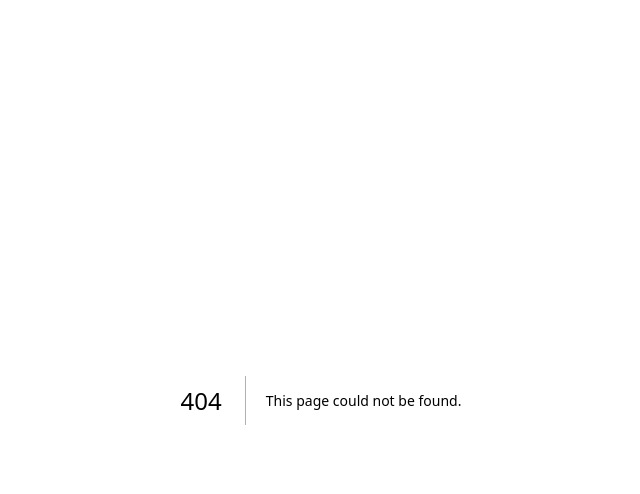
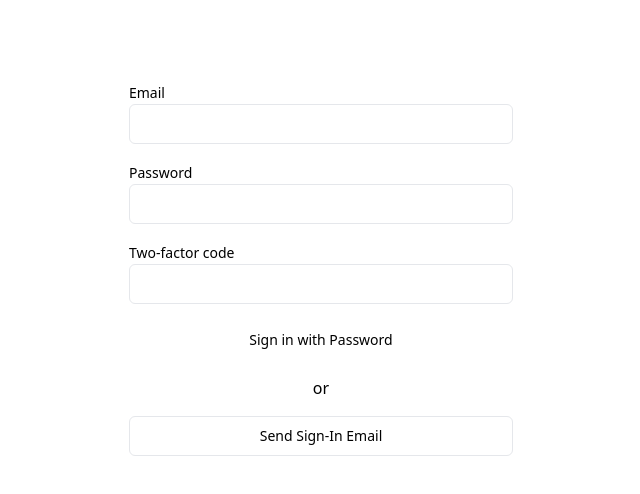
Before and after one commit to oussrh/Foodify, a Next.js app: page /login in a window 1280 px wide. Before the commit this address had no page. Shown: the top 494 px of the page, without its empty margins (319-959 px from the left). Built offline with nearby package versions, Linux system fonts and the light colour scheme.

Commit message:
Fix README bullet formatting

```diff
--- /dev/null
+++ b/app/api/auth/[...nextauth]/route.ts
@@ -0,0 +1 @@
+export { GET, POST } from '@/auth'
--- a/app/layout.tsx
+++ b/app/layout.tsx
@@ -1,5 +1,6 @@
 import './globals.css'
 import { ThemeProvider } from '@/components/theme-provider'
+import { SessionProvider } from 'next-auth/react'
 import type { Metadata } from 'next'
 
 export const metadata: Metadata = {
@@ -11,9 +12,11 @@ export default function RootLayout({ children }: { children: React.ReactNode })
   return (
     <html lang="en" suppressHydrationWarning>
       <body>
-        <ThemeProvider attribute="class" defaultTheme="system" enableSystem>
-          {children}
-        </ThemeProvider>
+        <SessionProvider>
+          <ThemeProvider attribute="class" defaultTheme="system" enableSystem>
+            {children}
+          </ThemeProvider>
+        </SessionProvider>
       </body>
     </html>
   )
--- /dev/null
+++ b/app/login/page.tsx
@@ -0,0 +1,49 @@
+'use client'
+
+import { useState } from 'react'
+import { useRouter } from 'next/navigation'
+import { signIn } from 'next-auth/react'
+import { Button } from '@/components/ui/button'
+import { Input } from '@/components/ui/input'
+import { Label } from '@/components/ui/label'
+
+export default function LoginPage() {
+  const [email, setEmail] = useState('')
+  const [password, setPassword] = useState('')
+  const [code, setCode] = useState('')
+  const router = useRouter()
+
+  const onCredentials = async (e: React.FormEvent) => {
+    e.preventDefault()
+    await signIn('credentials', { email, password, code, redirect: false })
+    router.push('/admin')
+  }
+
+  const onEmail = async () => {
+    await signIn('resend', { email, redirect: false })
+  }
+
+  return (
+    <div className="max-w-sm mx-auto mt-20 space-y-4">
+      <form onSubmit={onCredentials} className="space-y-4">
+        <div>
+          <Label htmlFor="email">Email</Label>
+          <Input id="email" value={email} onChange={(e) => setEmail(e.target.value)} />
+        </div>
+        <div>
+          <Label htmlFor="password">Password</Label>
+          <Input id="password" type="password" value={password} onChange={(e) => setPassword(e.target.value)} />
+        </div>
+        <div>
+          <Label htmlFor="code">Two-factor code</Label>
+          <Input id="code" value={code} onChange={(e) => setCode(e.target.value)} />
+        </div>
+        <Button type="submit" className="w-full">Sign in with Password</Button>
+      </form>
+      <div className="text-center">or</div>
+      <Button variant="outline" className="w-full" onClick={onEmail}>
+        Send Sign-In Email
+      </Button>
+    </div>
+  )
+}
--- a/components/admin/header.tsx
+++ b/components/admin/header.tsx
@@ -1,6 +1,8 @@
 'use client'
 
 import { ThemeToggle } from '@/components/theme-toggle'
+import { signOut } from 'next-auth/react'
+import { Button } from '@/components/ui/button'
 
 export default function AdminHeader() {
 
@@ -9,6 +11,9 @@ export default function AdminHeader() {
       <h1 className="text-lg font-bold">Foodify Admin</h1>
       <div className="flex items-center gap-2">
         <ThemeToggle />
+        <Button variant="outline" onClick={() => signOut({ redirect: true, callbackUrl: '/login' })}>
+          Sign Out
+        </Button>
       </div>
     </header>
   )
--- a/package.json
+++ b/package.json
@@ -36,7 +36,11 @@
     "react-hook-form": "latest",
     "tailwind-merge": "latest",
     "tailwindcss-animate": "latest",
-    "zod": "latest"
+    "zod": "latest",
+    "next-auth": "^5.0.0-beta.23",
+    "@auth/prisma-adapter": "^1.0.5",
+    "resend": "^0.25.0",
+    "otplib": "^12.0.1"
   },
   "devDependencies": {
     "@tailwindcss/postcss": "^4.1.11",
```
Also changed, not shown: auth.ts (added, +43 -0 lines), lib/totp.ts (added, +9 -0 lines), 2 other files (tests, documents, lock files or other folders).
